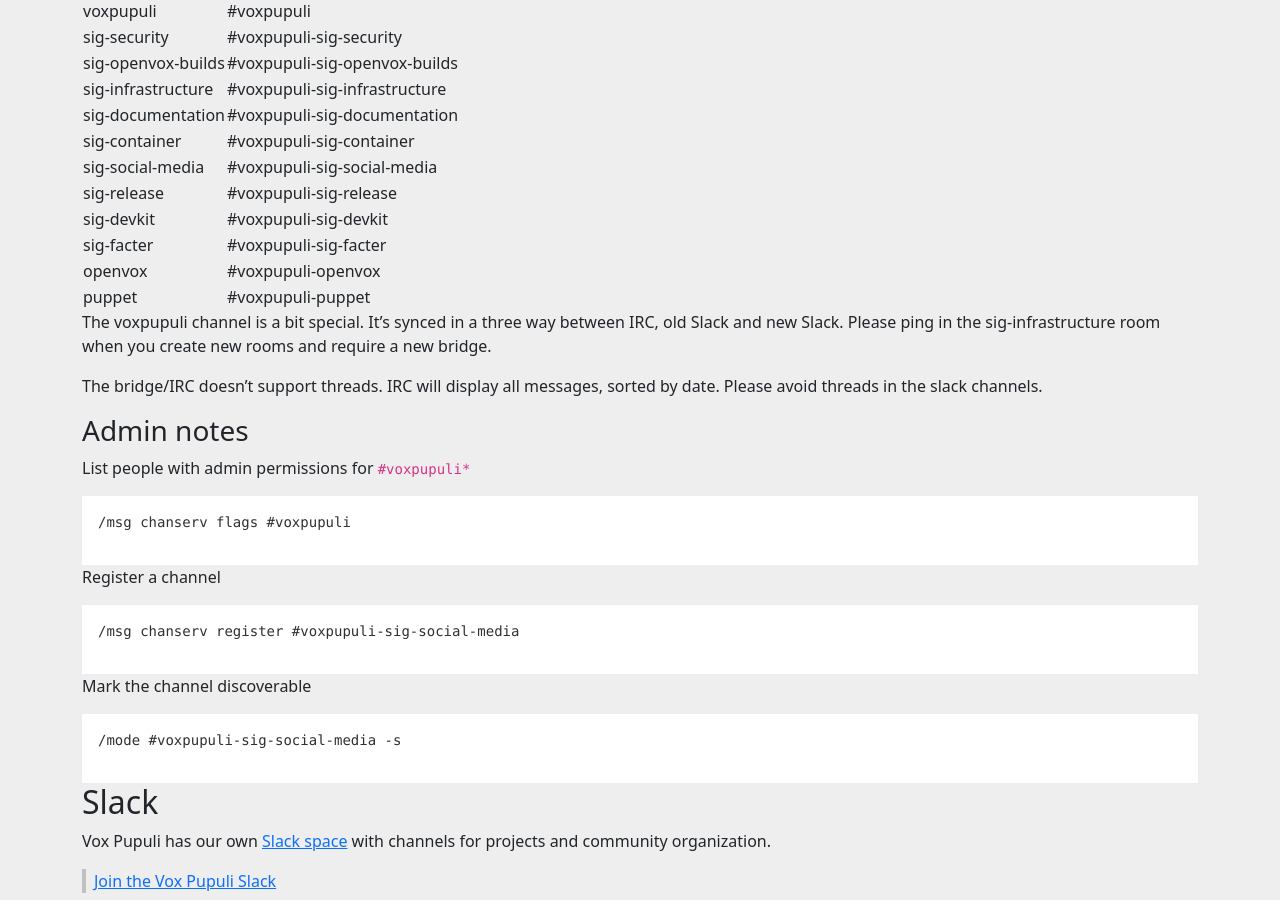
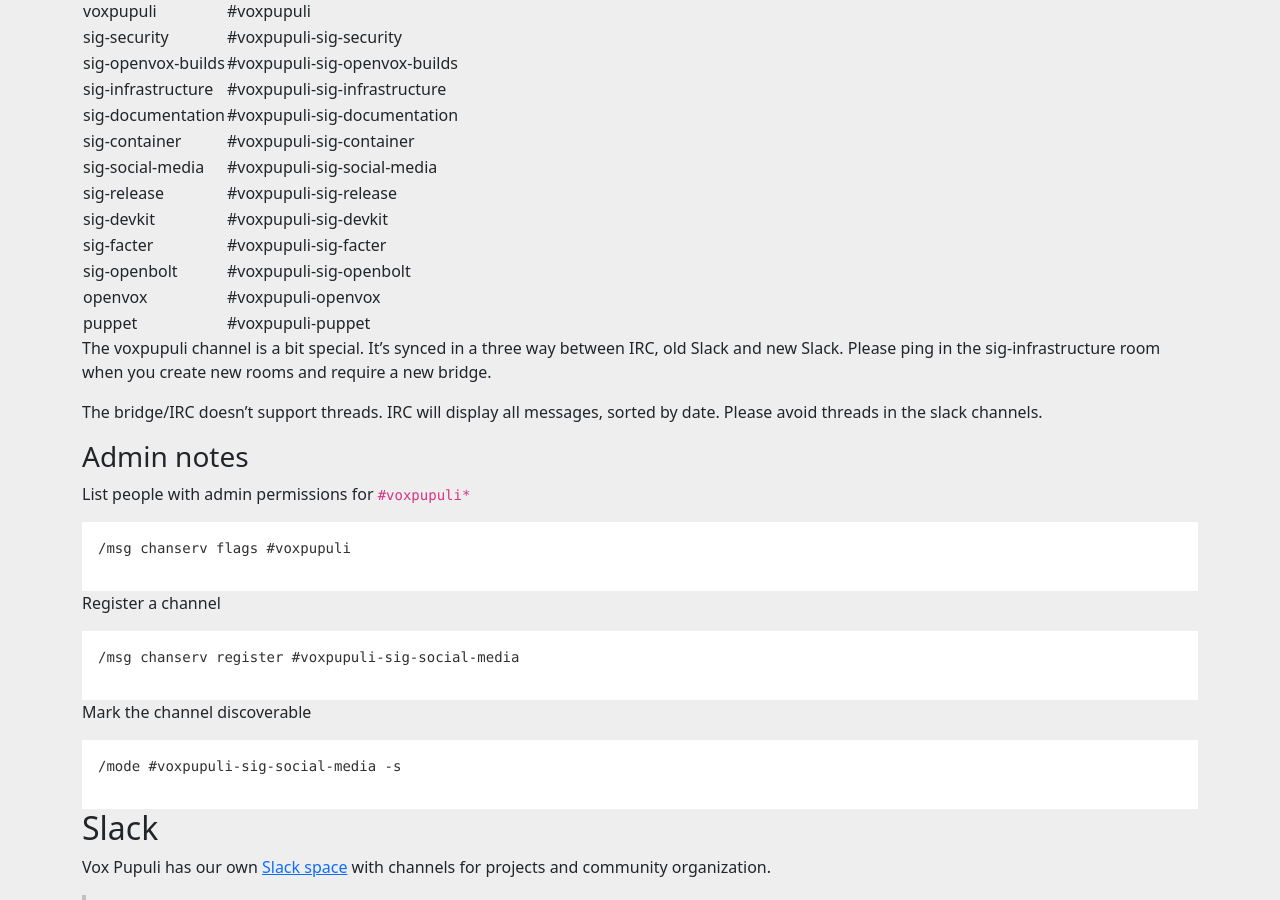
Before and after one commit to voxpupuli/voxpupuli.github.io, a Jekyll site: the page built from connect.md, in a window 1280 px wide and 900 px high, scrolled down 603 px. Built offline with Jekyll 4.4.1, drawn with Linux system fonts in a browser that asks for light colours; nearby versions of some CDN libraries; our own code applies the rules of GitHub Pages for plain Markdown files.

Commit message:
Add sig-openbolt channels
The SIG was formed yesterday:

https://github.com/voxpupuli/community-triage/wiki/SIG.OpenBolt

```diff
--- a/_includes/connect_irc.md
+++ b/_includes/connect_irc.md
@@ -16,6 +16,7 @@
 | sig-release        | #voxpupuli-sig-release        |
 | sig-devkit         | #voxpupuli-sig-devkit         |
 | sig-facter         | #voxpupuli-sig-facter         |
+| sig-openbolt       | #voxpupuli-sig-openbolt       |
 | openvox            | #voxpupuli-openvox            |
 | puppet             | #voxpupuli-puppet             |
 
```
